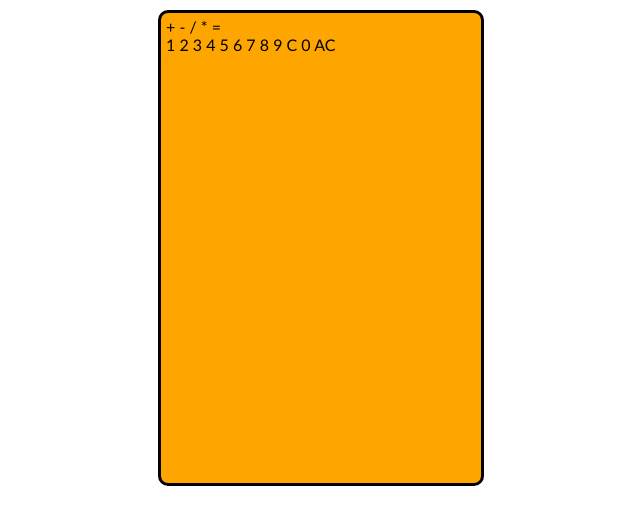
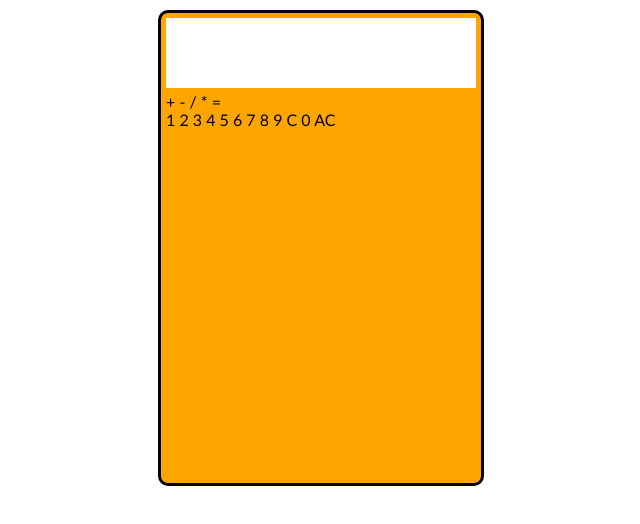
Before and after one commit to rahmona-henry/Calculator, a plain HTML site: page index.html in a window 1280 px wide. Shown: the whole page, without its empty margins (319-959 px from the left). Drawn offline with nearby package versions, Linux system fonts and the light colour scheme.

Commit message:
Add #total css

```diff
--- a/main.css
+++ b/main.css
@@ -12,3 +12,16 @@ body, div, a {
  border: 3px solid black;
  border-radius: 10px;
 }
+
+
+#total {
+  height: 70px;
+  width: 300px;
+  margin: 0px;
+  margin-bottom: 5px;
+  padding: 0px 5px;
+  background-color: #FFF;
+  text-align: right;
+  font-size: 60px;
+
+}
```
